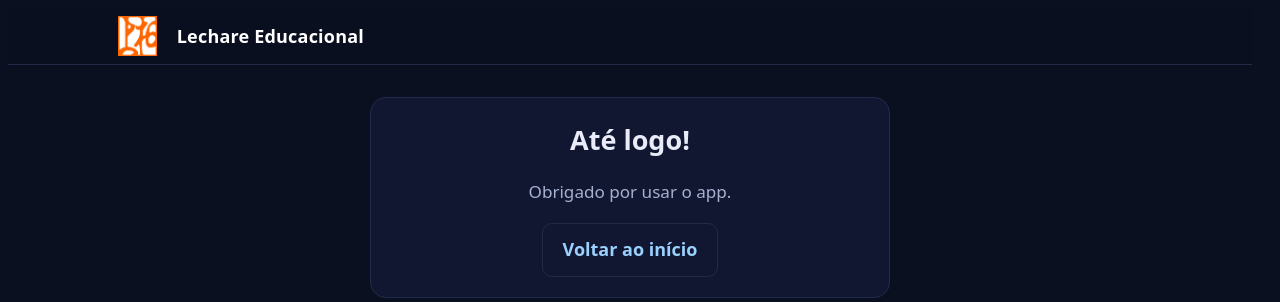
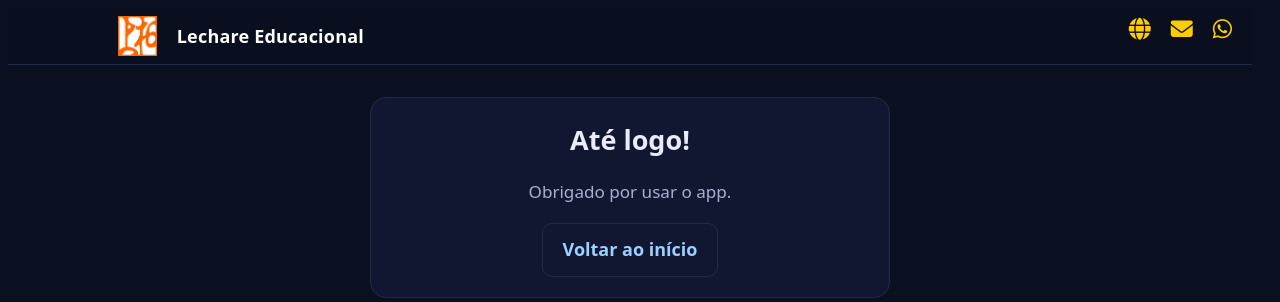
Before and after one commit to lelismura/LechareEducacional, a FastAPI app: page /bye in a window 1280 px wide. Shown: the top 302 px of the page. Run offline with FastAPI, Linux system fonts and the light colour scheme; parts of the project's set-up code (start-up, migrations or seed data) failed here and were passed over.

Commit message:
sem cartao. links na barra superior

```diff
--- a/app/templates/base.html
+++ b/app/templates/base.html
@@ -6,13 +6,15 @@
   <title>{{ titulo or "Lechare Educacional" }}</title>
   <link rel="stylesheet" href="/static/styles.css" />
   <link rel="icon" type="image/png" href="/static/lechare-logo.png" />
+  <!-- Font Awesome para os ícones -->
+  <link rel="stylesheet" href="https://cdnjs.cloudflare.com/ajax/libs/font-awesome/6.4.0/css/all.min.css">
   <style>
     /* === Modal Cartão === */
     .modal {
       display: none;
       position: fixed;
       z-index: 1000;
-      inset: 0; /* equivale a top:0;left:0;width:100%;height:100% */
+      inset: 0;
       background-color: rgba(0,0,0,0.7);
       justify-content: center;
       align-items: center;
@@ -52,10 +54,28 @@
       text-decoration: none;
       color: #fff;
     }
+
+    .top-icons i {
+      transition: color 0.2s ease;
+    }
+    .top-icons i:hover {
+      color: #ffff66;
+    }
   </style>
 </head>
 <body class="page">
   <header class="topbar">
+    <!-- Barra de ícones -->
+    <div class="top-icons" style="position:absolute;top:10px;right:20px;display:flex;gap:20px;font-size:22px;color:#ffcc00;cursor:pointer;z-index:2000;">
+      <!-- Site -->
+      <i class="fas fa-globe" onclick="window.open('https://www.lechare.com.br','_blank')" title="Site oficial"></i>
+
+      <!-- Email -->
+      <i class="fas fa-envelope" onclick="copyToClipboard('lelis.cursonline@lechare.com.br')" title="Copiar Email"></i>
+
+      <!-- WhatsApp -->
+      <i class="fab fa-whatsapp" onclick="copyToClipboard('11963727187')" title="Copiar WhatsApp"></i>
+    </div>
     <div class="container">
       <!-- Logo abre o cartão -->
       <a class="brand" href="#" id="abrir-cartao" title="Lechare Educacional">
@@ -110,6 +130,12 @@
         }
       });
     });
+
+    function copyToClipboard(text) {
+      navigator.clipboard.writeText(text).then(() => {
+        alert("Copiado: " + text);
+      });
+    }
   </script>
 </body>
 </html>
```
Also changed, not shown: 1 other file.
